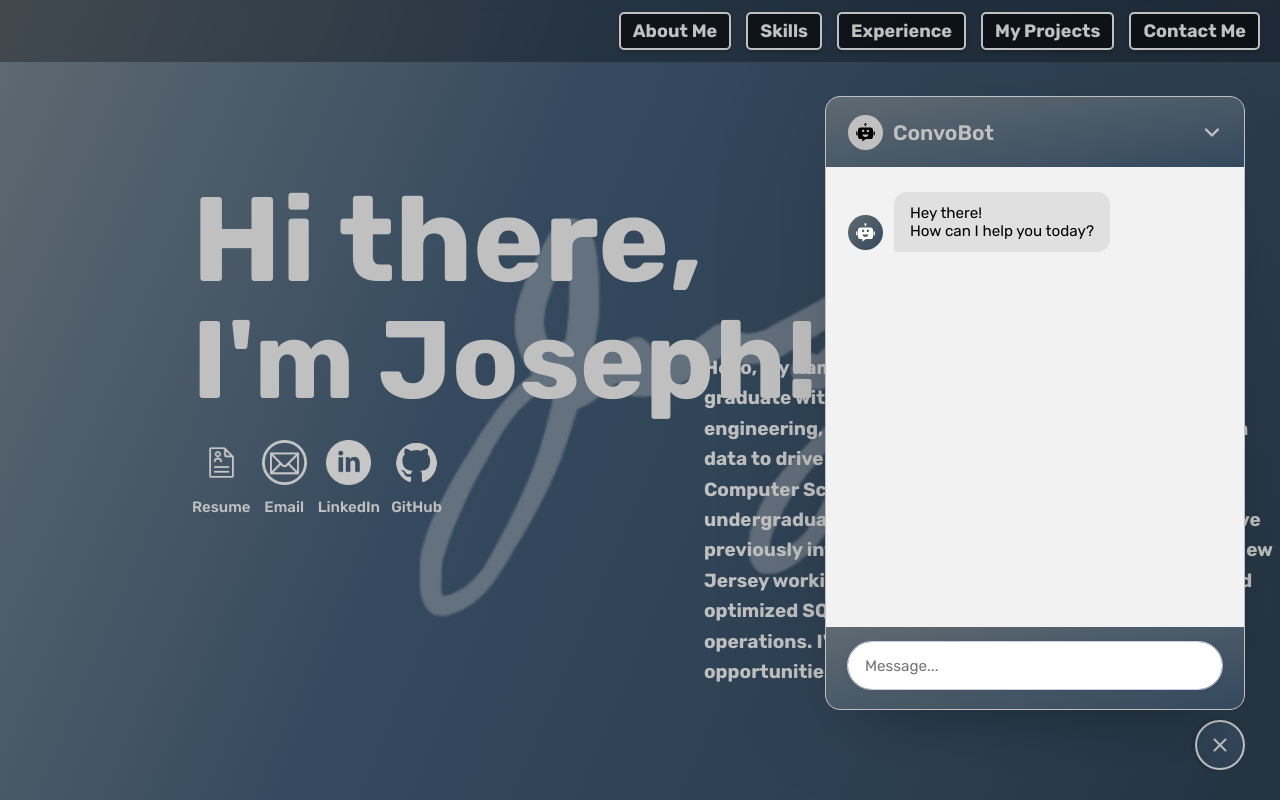
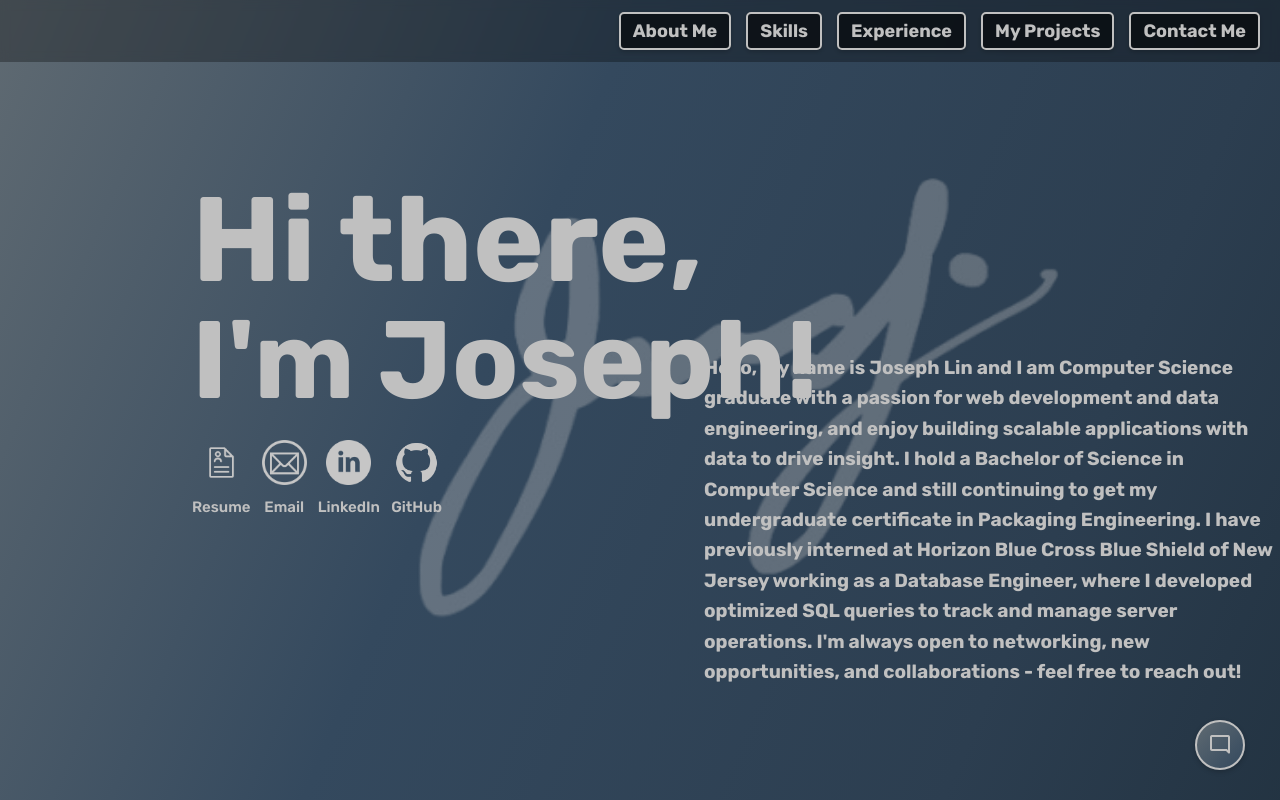
Before and after one commit to JosephLin135/Personal-Portfolio, a React (Vite) app in the folder Personal-Portfolio/: page / in a window 1280 px wide. Shown: the top 800 px of the page. Built offline with nearby package versions, Linux system fonts and the light colour scheme.

Commit message:
made chatbot be in a false state at the start

```diff
--- a/Personal-Portfolio/src/App.jsx
+++ b/Personal-Portfolio/src/App.jsx
@@ -5,7 +5,7 @@ import ChatMessage from "./components/ChatMessage";
 
 const App = () => {
   const [chatHistory, setChatHistory] = useState([]);
-  const [showChatbot, setShowChatbot] = useState(true);
+  const [showChatbot, setShowChatbot] = useState(false);
   const chatBodyRef = useRef();
 
   const generateBotResponse = async ( history ) => {
```
